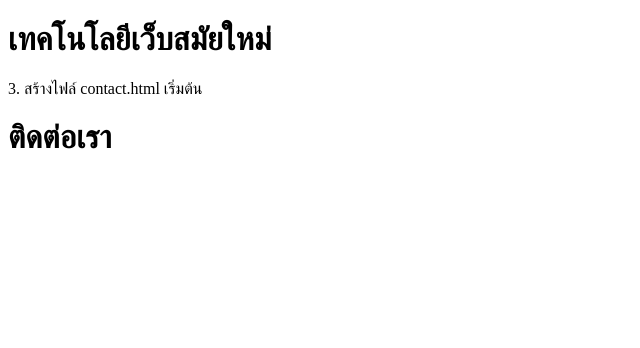
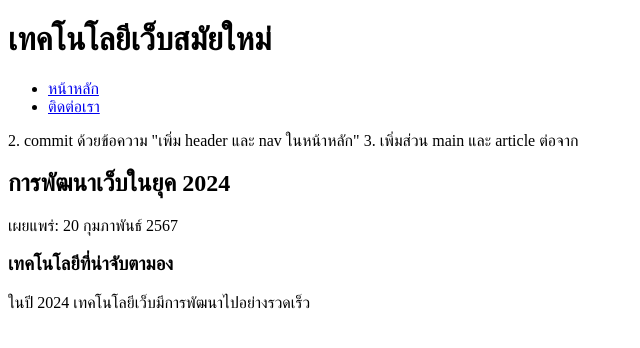
Before and after one commit to Tanadech72/web-semantic-lab, a plain HTML site: page index.html in a window 1280 px wide. Shown: the whole page, without its empty margins (0-640 px from the left). Drawn offline with Linux system fonts and the light colour scheme.

Commit message:
เพิ่มส่วน main และ article ในหน้าหลัก

```diff
--- a/index.html
+++ b/index.html
@@ -3,21 +3,32 @@
 <head>
  <meta charset="UTF-8">
  <meta name="viewport" content="width=device-width, initial-scale=1.0">
-    <title>เทคโนโลยีเว็บสมัยใหม่</title>
+ <title>เทคโนโลยีเว็บสมัยใหม่ - หน้าหลัก</title>
+ <meta name="description" content="บทความเกี่ยวกับเทคโนโลยีเว็บสมัยใหม่">
 </head>
 <body>
+ <header role="banner">
  <h1>เทคโนโลยีเว็บสมัยใหม่</h1>
+ <nav role="navigation">
+ <ul>
+ <li><a href="index.html">หน้าหลัก</a></li>
+ <li><a href="contact.html">ติดต่อเรา</a></li>
+ </ul>
+ </nav>
+ </header>
 </body>
 </html>
-3. สร้างไฟล์ contact.html เริ่มต้น
-<!DOCTYPE html>
-    <html lang="th">
-     <head>
-         <meta charset="UTF-8">
-        <meta name="viewport" content="width=device-width, initial-scale=1.0">
-    <title>ติดต่อเรา</title>
-    </head>
-    <body>
- <h1>ติดต่อเรา</h1>
-</body>
-</html>
+2. commit ด้วยข้อความ "เพิ่ม header และ nav ในหน้าหลัก"
+3. เพิ่มส่วน main และ article ต่อจาก <header>
+ <main role="main">
+ <article>
+ <header>
+ <h2>การพัฒนาเว็บในยุค 2024</h2>
+ <p>เผยแพร่: <time datetime="2024-02-20">20 กุมภาพันธ์ 2567</time></p>
+ </header>
+ <section>
+ <h3>เทคโนโลยีที่น่าจับตามอง</h3>
+ <p>ในปี 2024 เทคโนโลยีเว็บมีการพัฒนาไปอย่างรวดเร็ว</p>
+ </section>
+ </article>
+ </main>
```
Lines whose indentation alone changed are shown as unchanged.
